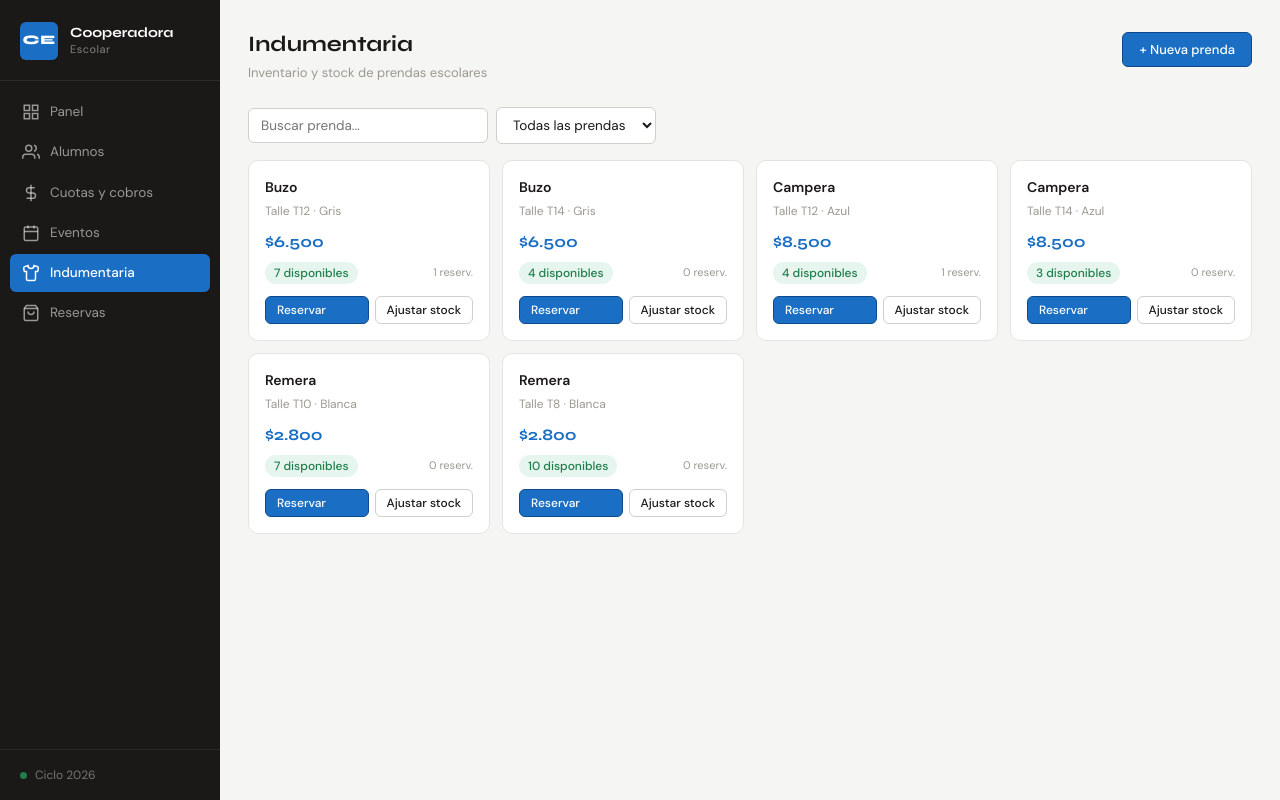
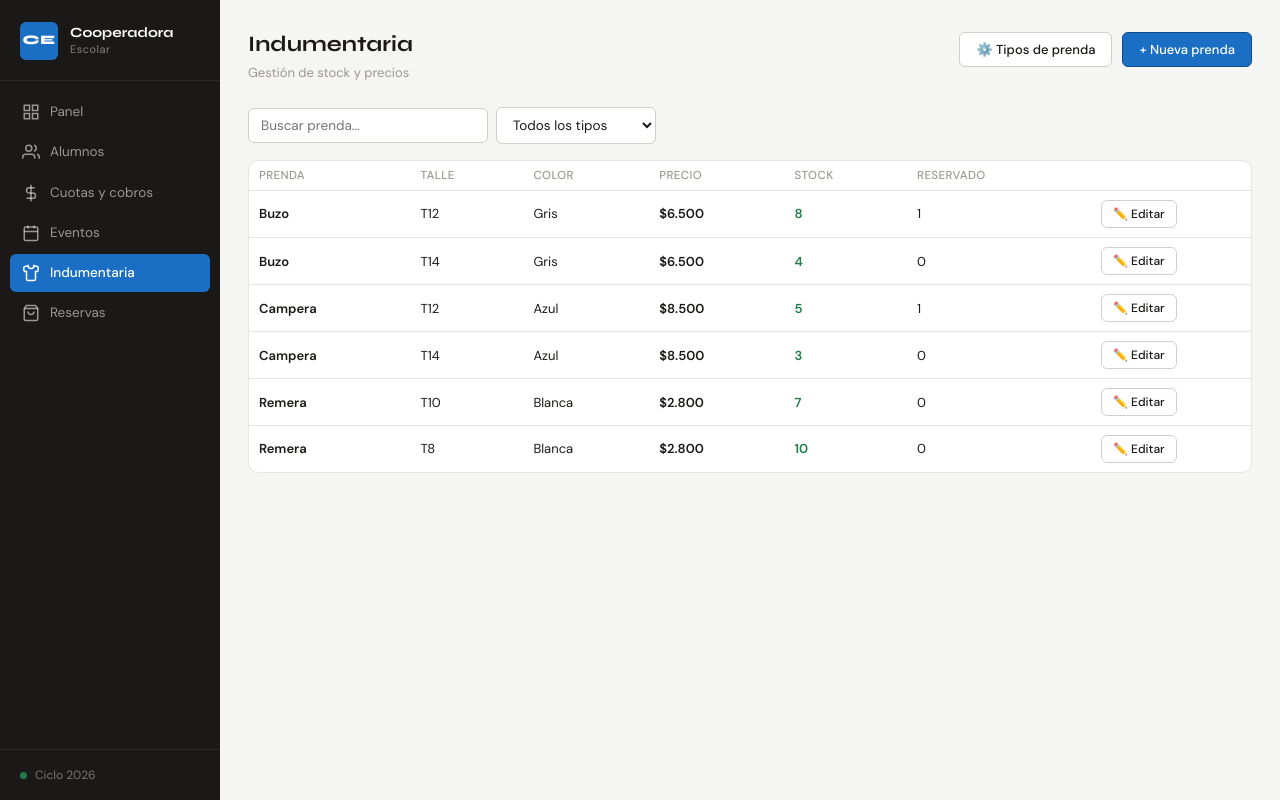
Before and after one commit to cristianp170404/CoopBio, a Flask app: template templates/indumentaria.html in a window 1280 px wide. Run offline with Flask 3, Linux system fonts and the light colour scheme; the template is opened without the code that fills it, so the values that code supplies are empty; data comes from the database, SQL or seed files in the repository.

Commit message:
Refactor indumentaria.html for better management

```diff
--- a/templates/indumentaria.html
+++ b/templates/indumentaria.html
@@ -1,8 +1,7 @@
 <!DOCTYPE html>
 <html lang="es">
 <head>
-<meta charset="UTF-8">
-<meta name="viewport" content="width=device-width, initial-scale=1.0">
+<meta charset="UTF-8"><meta name="viewport" content="width=device-width, initial-scale=1.0">
 <title>Indumentaria – Cooperadora Escolar</title>
 <link rel="preconnect" href="https://fonts.googleapis.com">
 <link href="https://fonts.googleapis.com/css2?family=DM+Sans:wght@300;400;500;600&family=Syne:wght@700;800&display=swap" rel="stylesheet">
@@ -12,44 +11,75 @@
 <div class="layout">
   <main class="main-content">
     <header class="topbar">
-      <div><h1 class="page-title">Indumentaria</h1><p class="page-subtitle">Inventario y stock de prendas escolares</p></div>
-      <div class="topbar-actions"><button class="btn btn-primary" onclick="abrirModal()">+ Nueva prenda</button></div>
+      <div><h1 class="page-title">Indumentaria</h1><p class="page-subtitle">Gestión de stock y precios</p></div>
+      <div class="topbar-actions">
+        <button class="btn" onclick="abrirABMTipos()">⚙️ Tipos de prenda</button>
+        <button class="btn btn-primary" onclick="abrirModal()">+ Nueva prenda</button>
+      </div>
     </header>
     <div class="page-content">
       <div class="filter-bar">
         <input type="search" id="buscar" placeholder="Buscar prenda..." oninput="filtrar()" style="max-width:240px">
-        <select id="filtro-tipo" onchange="filtrar()" style="max-width:160px">
-          <option value="">Todas las prendas</option>
-          <option>Campera</option><option>Buzo</option><option>Pantalón</option><option>Remera</option>
-        </select>
+        <select id="filtro-tipo" onchange="filtrar()" style="max-width:160px"><option value="">Todos los tipos</option></select>
       </div>
-      <div class="inv-grid" id="inv-grid">
-        <p style="color:var(--text-3);text-align:center;padding:40px;grid-column:1/-1">Cargando...</p>
+      <div class="card" style="margin:0;padding:0;overflow:hidden">
+        <table class="table">
+          <thead><tr><th>Prenda</th><th>Talle</th><th>Color</th><th>Precio</th><th>Stock</th><th>Reservado</th><th style="width:160px"></th></tr></thead>
+          <tbody id="tbody"></tbody>
+        </table>
       </div>
     </div>
   </main>
 </div>
 
-<!-- MODAL NUEVA PRENDA -->
-<div class="modal-overlay" id="modal">
+<!-- MODAL PRENDA -->
+<div class="modal-overlay" id="modal-prenda">
   <div class="modal">
-    <div class="modal-title">Nueva prenda</div>
+    <div class="modal-title" id="prenda-titulo">Nueva prenda</div>
+    <input type="hidden" id="p-id">
     <div class="form-grid">
-      <div class="form-group"><label class="form-label">Tipo *</label>
-        <select id="p-nombre"><option>Campera</option><option>Buzo</option><option>Pantalón</option><option>Remera</option><option>Otro</option></select>
+      <div class="form-group"><label class="form-label">Tipo de prenda *</label>
+        <select id="p-tipo"><option value="">Seleccionar...</option></select>
       </div>
       <div class="form-group"><label class="form-label">Talle *</label>
-        <select id="p-talle"><option>T2</option><option>T4</option><option>T6</option><option>T8</option><option>T10</option><option>T12</option><option>T14</option><option>T16</option><option>XS</option><option>S</option><option>M</option><option>L</option><option>XL</option><option>XXL</option></select>
+        <input type="text" id="p-talle" placeholder="T12, T14, XL...">
       </div>
     </div>
     <div class="form-grid">
-      <div class="form-group"><label class="form-label">Color</label><input type="text" id="p-color" placeholder="Azul"></div>
-      <div class="form-group"><label class="form-label">Stock inicial *</label><input type="number" id="p-stock" value="10" min="0"></div>
+      <div class="form-group"><label class="form-label">Color</label><input type="text" id="p-color" placeholder="Azul, Gris..."></div>
+      <div class="form-group"><label class="form-label">Precio ($) *</label><input type="number" id="p-precio" min="0"></div>
     </div>
-    <div class="form-group"><label class="form-label">Precio ($) *</label><input type="number" id="p-precio" placeholder="8500"></div>
+    <div class="form-group"><label class="form-label">Stock inicial</label><input type="number" id="p-stock" min="0" value="0"></div>
     <div class="modal-footer">
-      <button class="btn" onclick="cerrarModal()">Cancelar</button>
-      <button class="btn btn-primary" onclick="guardar()">Guardar prenda</button>
+      <button class="btn" onclick="cerrar('modal-prenda')">Cancelar</button>
+      <button class="btn btn-primary" onclick="guardarPrenda()">Guardar</button>
+    </div>
+  </div>
+</div>
+
+<!-- MODAL ABM TIPOS PRENDA -->
+<div class="modal-overlay" id="modal-tipos">
+  <div class="modal">
+    <div class="modal-title">Tipos de prenda</div>
+    <div id="lista-tipos" style="margin-bottom:14px"></div>
+    <div style="display:flex;gap:8px">
+      <input type="text" id="nuevo-tipo" placeholder="Nueva tipo (ej: Bermuda)..." style="flex:1">
+      <button class="btn btn-primary" onclick="agregarTipo()">Agregar</button>
+    </div>
+    <div class="modal-footer"><button class="btn" onclick="cerrar('modal-tipos')">Cerrar</button></div>
+  </div>
+</div>
+
+<!-- MODAL EDITAR PRECIO/STOCK -->
+<div class="modal-overlay" id="modal-precio">
+  <div class="modal">
+    <div class="modal-title" id="precio-titulo">Editar prenda</div>
+    <input type="hidden" id="ep-id">
+    <div class="form-group"><label class="form-label">Precio ($)</label><input type="number" id="ep-precio" min="0"></div>
+    <div class="form-group"><label class="form-label">Stock</label><input type="number" id="ep-stock" min="0"></div>
+    <div class="modal-footer">
+      <button class="btn" onclick="cerrar('modal-precio')">Cancelar</button>
+      <button class="btn btn-primary" onclick="guardarPrecioStock()">Guardar</button>
     </div>
   </div>
 </div>
@@ -58,80 +88,117 @@
 <script src="/static/api.js"></script>
 <script src="/static/sidebar.js"></script>
 <script>
-var todasPrendas = [];
+var prendas=[], tipos=[];
 
-function fmt(n){ return Number(n).toLocaleString('es-AR'); }
-function stockClass(s,r){ var d=s-r; if(d<=0) return 'stock-out'; if(d<=2) return 'stock-low'; return 'stock-ok'; }
-function stockLabel(s,r){ var d=s-r; if(d<=0) return 'Sin stock'; return d+' disponibles'; }
+function fmt(n){return Number(n||0).toLocaleString('es-AR');}
 
-async function cargar(){
-  try {
-    todasPrendas = await API.get('/api/prendas');
-    filtrar();
-  } catch(e){ showToast(e.message,'error'); }
+async function init(){
+  [tipos,prendas]=await Promise.all([API.get('/api/tipos-prenda'),API.get('/api/prendas')]);
+  poblarFiltroTipo(); poblarSelectTipo(); filtrar();
+}
+
+function poblarFiltroTipo(){
+  var sel=document.getElementById('filtro-tipo');
+  sel.innerHTML='<option value="">Todos los tipos</option>';
+  tipos.filter(t=>t.activo).forEach(t=>sel.innerHTML+=`<option value="${t.nombre}">${t.nombre}</option>`);
+}
+function poblarSelectTipo(){
+  var sel=document.getElementById('p-tipo');
+  sel.innerHTML='<option value="">Seleccionar...</option>';
+  tipos.filter(t=>t.activo).forEach(t=>sel.innerHTML+=`<option value="${t.nombre}">${t.nombre}</option>`);
 }
 
 function filtrar(){
   var q=document.getElementById('buscar').value.toLowerCase();
   var tipo=document.getElementById('filtro-tipo').value;
-  var data=todasPrendas.filter(p=>
-    (p.nombre+' '+p.talle+' '+p.color).toLowerCase().includes(q) &&
+  var data=prendas.filter(p=>
+    (p.nombre+' '+p.talle+' '+p.color).toLowerCase().includes(q)&&
     (!tipo||p.nombre===tipo)
   );
   render(data);
 }
 
 function render(data){
-  var g = document.getElementById('inv-grid');
-  if(!data.length){ g.innerHTML='<p style="color:var(--text-3);text-align:center;padding:40px;grid-column:1/-1">Sin resultados</p>'; return; }
-  g.innerHTML = data.map(p=>`
-    <div class="inv-card">
-      <div class="inv-card-name">${p.nombre}</div>
-      <div class="inv-card-detail">Talle ${p.talle} · ${p.color||'Sin color'}</div>
-      <div class="inv-card-price">$${fmt(p.precio)}</div>
-      <div class="inv-card-stock">
-        <span class="stock-pill ${stockClass(p.stock,p.reservado)}">${stockLabel(p.stock,p.reservado)}</span>
-        <span style="font-size:11px;color:var(--text-3)">${p.reservado} reserv.</span>
-      </div>
-      <div style="display:flex;gap:6px;margin-top:12px">
-        <button class="btn btn-sm btn-primary" style="flex:1" onclick="window.location='reservas.html'">Reservar</button>
-        <button class="btn btn-sm" onclick="ajustarStock(${p.id},${p.stock})">Ajustar stock</button>
-      </div>
+  document.getElementById('tbody').innerHTML=data.length
+    ?data.map(p=>`<tr>
+        <td><strong>${p.nombre}</strong></td><td>${p.talle}</td><td>${p.color||'–'}</td>
+        <td><strong>$${fmt(p.precio)}</strong></td>
+        <td><span style="font-weight:700;color:${p.stock>0?'var(--green)':'var(--red)'}">${p.stock}</span></td>
+        <td>${p.reservado||0}</td>
+        <td style="display:flex;gap:4px">
+          <button class="btn btn-sm" onclick="editarPrecioStock(${p.id},'${p.nombre} ${p.talle}',${p.precio},${p.stock})">✏️ Editar</button>
+        </td>
+      </tr>`).join('')
+    :'<tr><td colspan="7" style="text-align:center;color:var(--text-3);padding:32px">Sin prendas</td></tr>';
+}
+
+function abrirModal(){
+  document.getElementById('p-id').value='';
+  document.getElementById('prenda-titulo').textContent='Nueva prenda';
+  ['p-talle','p-color','p-precio'].forEach(i=>document.getElementById(i).value='');
+  document.getElementById('p-stock').value='0';
+  document.getElementById('p-tipo').value='';
+  document.getElementById('modal-prenda').classList.add('open');
+}
+async function guardarPrenda(){
+  var nombre=document.getElementById('p-tipo').value;
+  var talle=document.getElementById('p-talle').value.trim();
+  var precio=document.getElementById('p-precio').value;
+  if(!nombre||!talle||!precio){showToast('Completá los campos obligatorios','error');return;}
+  try{
+    await API.post('/api/prendas',{nombre,talle,color:document.getElementById('p-color').value,stock:parseInt(document.getElementById('p-stock').value)||0,precio:parseFloat(precio)});
+    cerrar('modal-prenda'); prendas=await API.get('/api/prendas'); filtrar(); showToast('Prenda guardada');
+  }catch(e){showToast(e.message,'error');}
+}
+
+function editarPrecioStock(id,nombre,precio,stock){
+  document.getElementById('ep-id').value=id;
+  document.getElementById('precio-titulo').textContent='Editar: '+nombre;
+  document.getElementById('ep-precio').value=precio;
+  document.getElementById('ep-stock').value=stock;
+  document.getElementById('modal-precio').classList.add('open');
+}
+async function guardarPrecioStock(){
+  var id=document.getElementById('ep-id').value;
+  var precio=parseFloat(document.getElementById('ep-precio').value)||0;
+  var stock=parseInt(document.getElementById('ep-stock').value)||0;
+  try{
+    // Actualizar precio via PUT y stock via PATCH
+    var p=prendas.find(x=>x.id==id);
+    await API.put('/api/prendas/'+id,{nombre:p.nombre,talle:p.talle,color:p.color,stock,precio});
+    cerrar('modal-precio'); prendas=await API.get('/api/prendas'); filtrar(); showToast('Prenda actualizada');
+  }catch(e){showToast(e.message,'error');}
+}
+
+// ABM Tipos
+async function abrirABMTipos(){
+  await recargarTipos();
+  document.getElementById('modal-tipos').classList.add('open');
+}
+async function recargarTipos(){
+  tipos=await API.get('/api/tipos-prenda');
+  poblarFiltroTipo(); poblarSelectTipo();
+  document.getElementById('lista-tipos').innerHTML=tipos.map(t=>`
+    <div style="display:flex;align-items:center;justify-content:space-between;padding:6px 0;border-bottom:1px solid var(--border)">
+      <span style="font-size:13px">${t.nombre}</span>
+      <button class="btn btn-sm" style="color:var(--red)" onclick="borrarTipo(${t.id},'${t.nombre}')">Eliminar</button>
     </div>`).join('');
 }
-
-function abrirModal(){ document.getElementById('modal').classList.add('open'); }
-function cerrarModal(){ document.getElementById('modal').classList.remove('open'); }
-
-async function guardar(){
-  var pr=parseInt(document.getElementById('p-precio').value)||0;
-  if(!pr){ showToast('Ingresá el precio','error'); return; }
-  try {
-    await API.post('/api/prendas',{
-      nombre:document.getElementById('p-nombre').value,
-      talle:document.getElementById('p-talle').value,
-      color:document.getElementById('p-color').value||'Sin color',
-      stock:parseInt(document.getElementById('p-stock').value)||0,
-      precio:pr
-    });
-    cerrarModal();
-    cargar();
-    showToast('Prenda agregada al inventario');
-  } catch(e){ showToast(e.message,'error'); }
+async function agregarTipo(){
+  var n=document.getElementById('nuevo-tipo').value.trim();
+  if(!n){showToast('Ingresá un nombre','error');return;}
+  try{await API.post('/api/tipos-prenda',{nombre:n});document.getElementById('nuevo-tipo').value='';recargarTipos();showToast('Tipo agregado');}
+  catch(e){showToast(e.message,'error');}
+}
+async function borrarTipo(id,nombre){
+  if(!confirm('¿Eliminar tipo "'+nombre+'"?')) return;
+  try{await API.delete('/api/tipos-prenda/'+id);recargarTipos();showToast('Tipo eliminado');}
+  catch(e){showToast(e.message,'error');}
 }
 
-async function ajustarStock(id, stockActual){
-  var n = prompt('Nuevo stock total (actual: '+stockActual+'):', stockActual);
-  if(n===null || isNaN(parseInt(n))) return;
-  try {
-    await API.patch('/api/prendas/'+id+'/stock', {stock:Math.max(0,parseInt(n))});
-    cargar();
-    showToast('Stock actualizado');
-  } catch(e){ showToast(e.message,'error'); }
-}
-
-document.getElementById('modal').addEventListener('click',function(e){if(e.target===this)cerrarModal();});
-cargar();
+function cerrar(id){document.getElementById(id).classList.remove('open');}
+document.querySelectorAll('.modal-overlay').forEach(m=>m.addEventListener('click',function(e){if(e.target===this)this.classList.remove('open');}));
+init();
 </script>
 </body>
 </html>
```
